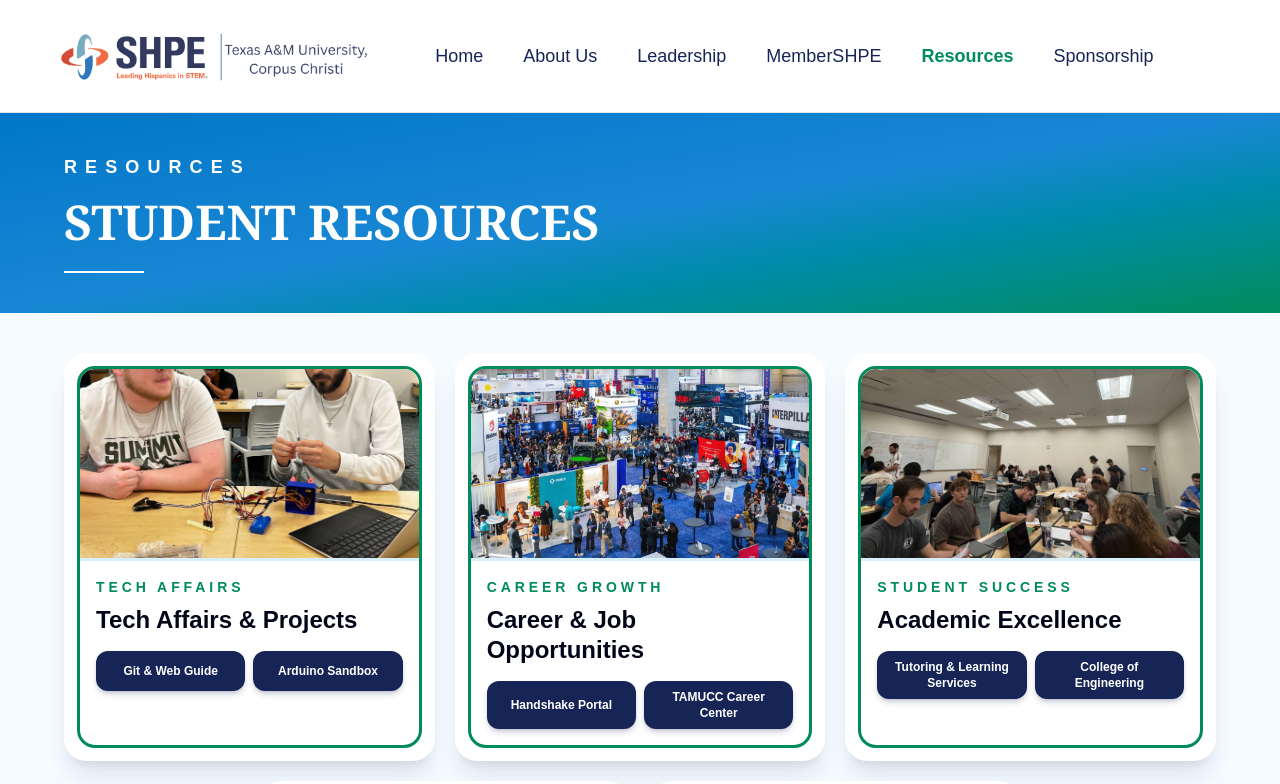
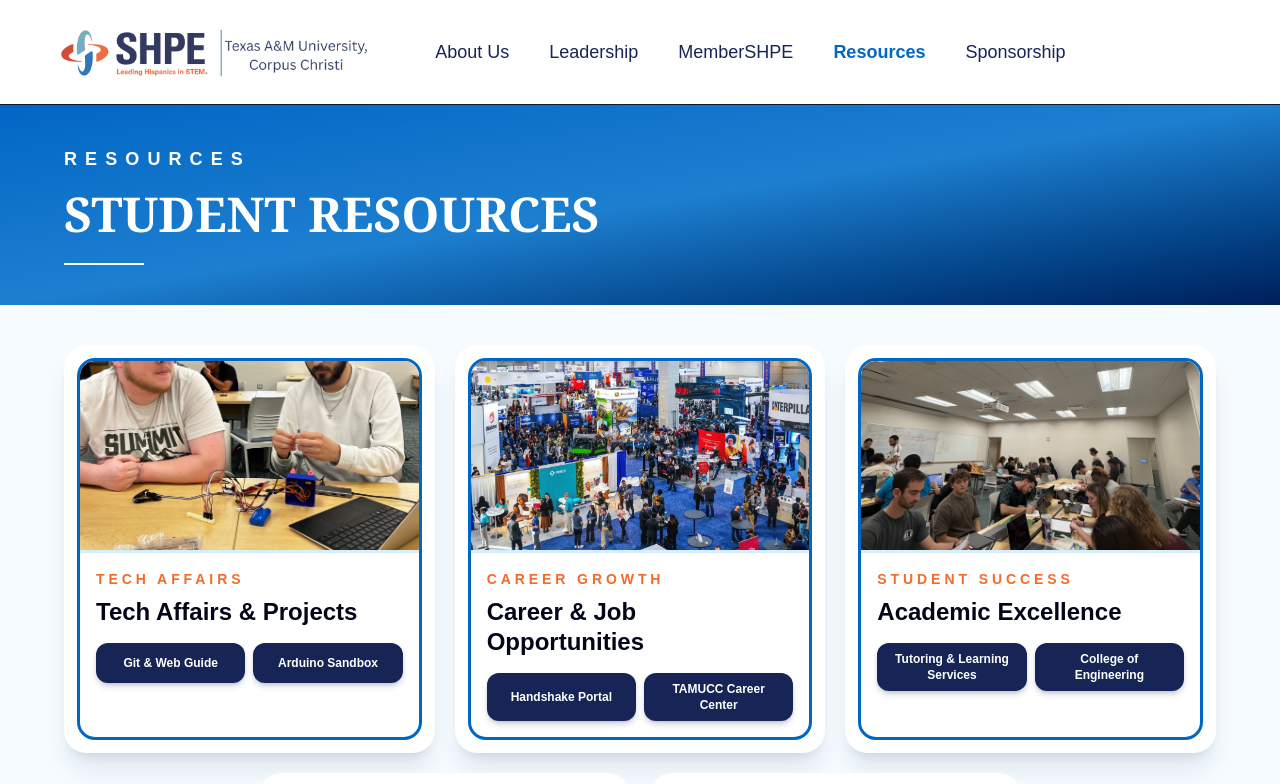
Before and after one commit to tamuccshpeorg/tamucc-shpe, a Next.js app: page /resources in a window 1280 px wide. Shown: the top 784 px of the page. Built offline with nearby package versions, Linux system fonts and the light colour scheme.

Commit message:
Update SHPE website content and links

```diff
--- a/app/about-us/page.tsx
+++ b/app/about-us/page.tsx
@@ -1,31 +1,12 @@
-import Link from "next/link";
+import SiteNav from "../components/SiteNav";
 
 export default function AboutUs() {
   return (
     <main className="min-h-screen bg-white text-slate-900">
-      <nav className="flex flex-wrap items-center gap-8 border-b bg-white px-6 py-5 shadow-sm md:px-12 lg:gap-16">
-        <Link href="/" aria-label="SHPE TAMU-CC home">
-          <img
-            src="/Pictures/logos/shpe_logo.png"
-            alt="SHPE TAMU-CC Logo"
-            className="h-14 w-auto md:h-16"
-          />
-        </Link>
-
-        <div className="flex flex-wrap gap-x-7 gap-y-3 text-base font-medium text-blue-950 md:text-lg lg:gap-x-10">
-          <Link href="/">Home</Link>
-          <Link href="/about-us" className="font-bold text-[#0067C5]">
-            About Us
-          </Link>
-          <Link href="/leadership">Leadership</Link>
-          <Link href="/membership">MemberSHPE</Link>
-          <Link href="/resources">Resources</Link>
-          <Link href="/sponsorship">Sponsorship</Link>
-        </div>
-      </nav>
+      <SiteNav />
 
       <section className="px-6 py-6 md:px-10 lg:py-8">
-        <div className="page-reveal mx-auto max-w-5xl space-y-5">
+        <div className="mx-auto max-w-5xl space-y-5">
           <div className="grid items-stretch gap-5 lg:grid-cols-2">
             <article className="flex h-[340px] flex-col justify-center rounded-lg bg-[#0067C5] p-6 text-white shadow-lg lg:h-[300px] lg:p-7">
               <h1 className="text-2xl font-bold md:text-3xl">Our Vision</h1>
@@ -48,8 +29,8 @@ export default function AboutUs() {
           <div className="grid items-stretch gap-5 lg:grid-cols-2">
             <div className="h-[340px] overflow-hidden rounded-lg shadow-lg lg:h-[300px]">
               <img
-                src="/Pictures/About Us Section/workshop winners.jpeg"
-                alt="SHPE workshop winners"
+                src="/Pictures/About Us Section/orgfest2.jpeg"
+                alt="SHPE members at OrgFest"
                 className="h-full w-full object-cover"
               />
             </div>
@@ -68,7 +49,7 @@ export default function AboutUs() {
       </section>
 
       <section className="border-y border-[#0067C5]/20 bg-[#e7f2fc] px-6 py-12 md:px-10">
-        <div className="page-reveal mx-auto max-w-5xl text-center">
+        <div className="mx-auto max-w-5xl text-center">
           <h2 className="text-4xl font-bold text-[#f15a24]">
             Our History
           </h2>
@@ -92,7 +73,7 @@ export default function AboutUs() {
       <section className="px-6 py-14 md:px-10">
         <div className="mx-auto max-w-5xl">
           <div className="text-center">
-            <h2 className="page-reveal text-4xl font-bold text-blue-950">What We Do</h2>
+            <h2 className="text-4xl font-bold text-blue-950">What We Do</h2>
             <p className="mx-auto mt-4 max-w-3xl text-lg leading-8 text-slate-600">
               SHPE TAMU-CC provides opportunities for students to grow
               professionally, serve their community, develop leadership
@@ -107,8 +88,8 @@ export default function AboutUs() {
                 title: "Professional Development",
                 description:
                   "Members develop career-ready skills through resume and LinkedIn workshops, internship panels, networking events, company presentations, and professional development sessions.",
-                image: "/Pictures/About Us Section/workshop winners.jpeg",
-                alt: "SHPE members at a professional development workshop",
+                image: "/Pictures/About Us Section/National Convention Duo .jpeg",
+                alt: "SHPE members at the national convention",
               },
               {
                 title: "Community Outreach",
@@ -131,12 +112,10 @@ export default function AboutUs() {
                 image: "/Pictures/About Us Section/meeting1.jpeg",
                 alt: "SHPE members attending a general meeting",
               },
-            ].map((item, index) => (
+            ].map((item) => (
               <article
                 key={item.title}
-                className={`overflow-hidden rounded-lg border border-slate-200 bg-white shadow-md transition hover:-translate-y-1 hover:shadow-xl ${
-                  index % 2 === 0 ? "page-reveal-delay-1" : "page-reveal-delay-2"
-                }`}
+                className="overflow-hidden rounded-lg border border-slate-200 bg-white shadow-md transition hover:-translate-y-1 hover:shadow-xl"
               >
                 <img
                   src={item.image}
@@ -156,7 +135,6 @@ export default function AboutUs() {
           </div>
         </div>
       </section>
-
     </main>
   );
 }
--- a/app/components/SiteFooter.tsx
+++ b/app/components/SiteFooter.tsx
@@ -30,7 +30,7 @@ export default function SiteFooter() {
           <h2 className="text-xl font-bold">Follow us on Social Media</h2>
           <div className="mt-5 flex justify-center gap-4">
             <a
-              href="https://www.facebook.com/"
+              href="https://www.facebook.com/profile.php?id=61592136180326"
               target="_blank"
               rel="noreferrer"
               aria-label="Facebook"
@@ -41,7 +41,7 @@ export default function SiteFooter() {
               </svg>
             </a>
             <a
-              href="https://www.linkedin.com/"
+              href="https://www.linkedin.com/company/society-of-hispanic-professional-engineers-shpe-tamu-cc/"
               target="_blank"
               rel="noreferrer"
               aria-label="LinkedIn"
--- a/app/resources/page.tsx
+++ b/app/resources/page.tsx
@@ -1,4 +1,4 @@
-import Link from "next/link";
+import SiteNav from "../components/SiteNav";
 
 const resources = [
   {
@@ -91,36 +91,9 @@ const resources = [
 export default function Resources() {
   return (
     <main className="min-h-screen bg-[#f5fbff] text-slate-900">
-      <nav className="flex items-center gap-16 border-b border-slate-200 bg-white px-12 py-6 shadow-sm">
-        <img
-          src="/Pictures/logos/shpe_logo.png"
-          alt="SHPE TAMU-CC Logo"
-          className="h-16 w-auto"
-        />
+      <SiteNav />
 
-        <div className="flex gap-10 text-lg font-medium text-blue-950">
-          <Link className="transition hover:text-[#008c5a]" href="/">
-            Home
-          </Link>
-          <Link className="transition hover:text-[#008c5a]" href="/about-us">
-            About Us
-          </Link>
-          <Link className="transition hover:text-[#008c5a]" href="/leadership">
-            Leadership
-          </Link>
-          <Link className="transition hover:text-[#008c5a]" href="/membership">
-            MemberSHPE
-          </Link>
-          <Link className="font-bold text-[#008c5a]" href="/resources">
-            Resources
-          </Link>
-          <Link className="transition hover:text-[#008c5a]" href="/sponsorship">
-            Sponsorship
-          </Link>
-        </div>
-      </nav>
-
-      <section className="overflow-hidden bg-gradient-to-br from-[#0077c8] via-[#1887d4] to-[#008c5a] px-6 py-10 md:px-10">
+      <section className="overflow-hidden bg-gradient-to-br from-[#0067c5] via-[#1d7fd0] to-[#001f5b] px-6 py-10 md:px-10">
         <div className="page-reveal mx-auto max-w-6xl">
           <p className="mb-4 text-lg font-semibold uppercase tracking-[0.45em] text-white">
             Resources
@@ -139,11 +112,11 @@ export default function Resources() {
           {resources.map((resource, index) => (
             <article
               key={resource.title}
-              className={`w-full rounded-[22px] border border-white/80 bg-white p-3 text-blue-950 shadow-xl shadow-blue-950/10 transition duration-300 ease-out hover:-translate-y-1.5 hover:border-[#7fffd6] hover:shadow-2xl hover:shadow-blue-950/20 md:w-[calc((100%-1.25rem)/2)] lg:w-[calc((100%-2.5rem)/3)] ${
+              className={`w-full rounded-[22px] border border-white/80 bg-white p-3 text-blue-950 shadow-xl shadow-blue-950/10 transition duration-300 ease-out hover:-translate-y-1.5 hover:border-[#f26b2c]/80 hover:shadow-2xl hover:shadow-blue-950/20 md:w-[calc((100%-1.25rem)/2)] lg:w-[calc((100%-2.5rem)/3)] ${
                 index % 2 === 0 ? "page-reveal-delay-1" : "page-reveal-delay-2"
               }`}
             >
-              <div className="flex h-full flex-col overflow-hidden rounded-[18px] border-[3px] border-[#008c5a] bg-white">
+              <div className="flex h-full flex-col overflow-hidden rounded-[18px] border-[3px] border-[#0067c5] bg-white">
                 <div className="h-44 overflow-hidden border-b-[3px] border-[#d7eefb] bg-[#e9f8ff] sm:h-48">
                   <img
                     src={resource.image}
@@ -153,7 +126,7 @@ export default function Resources() {
                 </div>
 
                 <div className="flex flex-1 flex-col p-4">
-                  <p className="text-sm font-extrabold uppercase tracking-[0.28em] text-[#008c5a]">
+                  <p className="text-sm font-extrabold uppercase tracking-[0.28em] text-[#f26b2c]">
                     {resource.label}
                   </p>
 
@@ -168,7 +141,7 @@ export default function Resources() {
                         href={link.href}
                         target="_blank"
                         rel="noreferrer"
-                        className="flex min-h-10 items-center justify-center rounded-xl bg-blue-950 px-3 py-2 text-center text-xs font-bold text-white shadow-md shadow-blue-950/20 transition duration-300 hover:-translate-y-1 hover:bg-[#008c5a] hover:shadow-lg hover:shadow-green-500/20"
+                        className="flex min-h-10 items-center justify-center rounded-xl bg-blue-950 px-3 py-2 text-center text-xs font-bold text-white shadow-md shadow-blue-950/20 transition duration-300 hover:-translate-y-1 hover:bg-[#f26b2c] hover:shadow-lg hover:shadow-orange-500/20"
                       >
                         {link.text}
                       </a>
```
Also changed, not shown: public/Pictures/About Us Section/National Convention Duo .jpeg (added), public/Pictures/About Us Section/orgfest2.jpeg (added).
